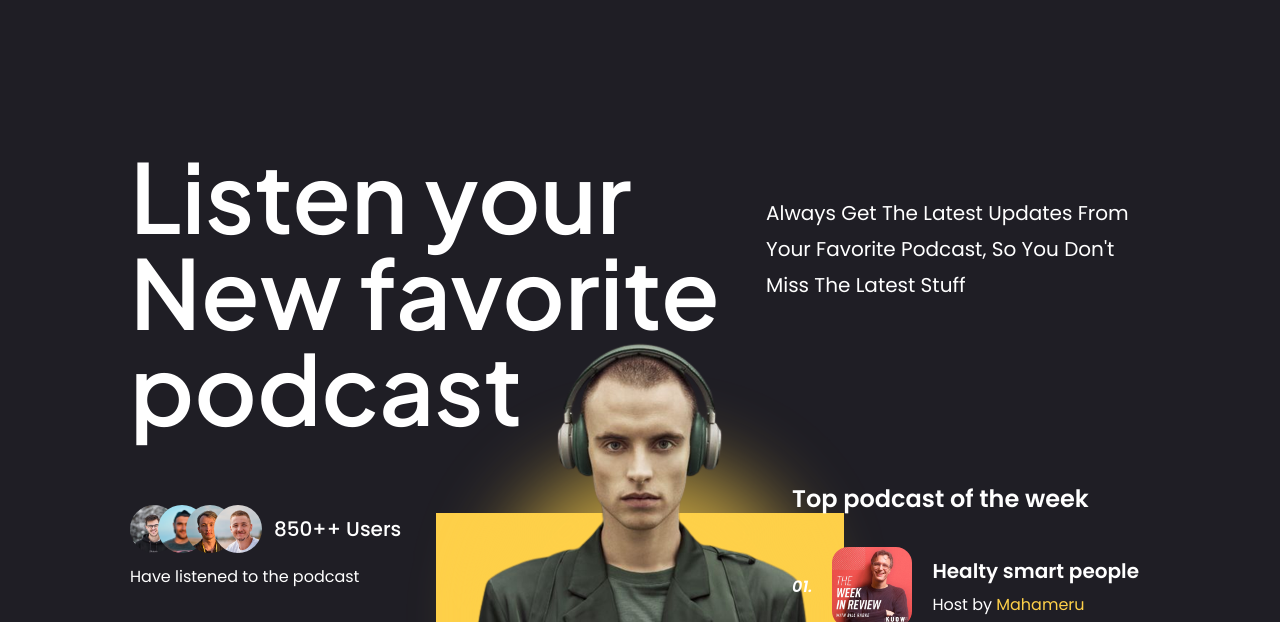
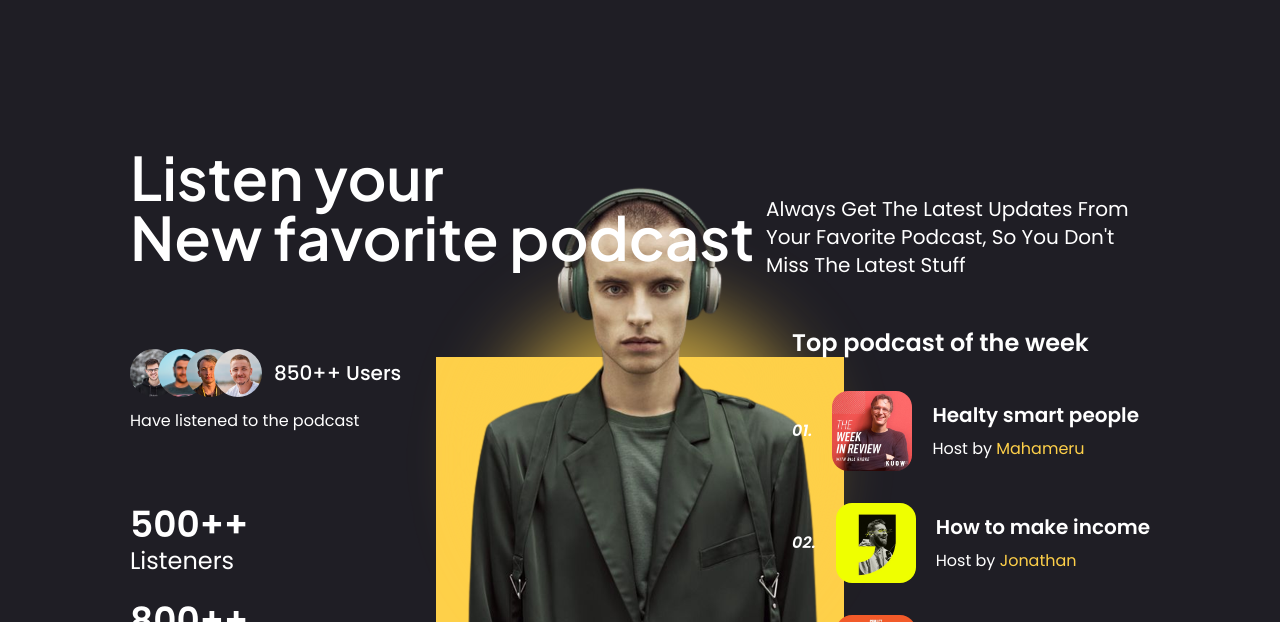
Before and after one commit to rafieaswandi/tailwindcss_firstslicing, a website: page src/index.html in a window 1280 px wide. Shown: the part 105-727 px from the top of the page. Drawn offline with Linux system fonts and the light colour scheme.

Commit message:
second commit

```diff
--- a/src/index.html
+++ b/src/index.html
@@ -22,15 +22,15 @@
             <a href="#" class="text-xl hover:text-mango transition duration-300 ease-in-out">Events</a>
         </nav>
     </header>
-    <section class="p-8 smp:p-16 lg:px-30 lg:pt-[98px] lg:pb-[70px] relative">
-        <div class="flex justify-between items-start">
-            <h1 class="font-jakarta text-8xl font-semibold">Listen your <br> New favorite podcast</h1>
-            <p class="text-xl mt-12 capitalize leading-9 max-w-96">
+    <section class="p-8 sm:p-16 lg:px-30 py-8  sm-py:16 lg:pt-[98px] lg:pb-[70px] relative">
+        <div class="flex flex-col lg:flex-row justify-between">
+            <h1 class="font-jakarta text-6xl font-semibold">Listen your <br> New favorite podcast</h1>
+            <p class="text-base sm:text-xl mt-12 capitalize leading-9 max-w-96">
                 Always get the latest updates from your favorite podcast, so you don't miss the latest stuff
             </p>
         </div>
         <!-- xxxxxxxx -->
-        <div class="flex justify-between items-center mt-12">
+        <div class="flex flex-col lg:flex-row gap-10 lg:gap-0 justify-between lg:items-center mt-12">
             <!-- left -->
             <div>
                 <!-- atas -->
```
Also changed, not shown: src/output.css.
